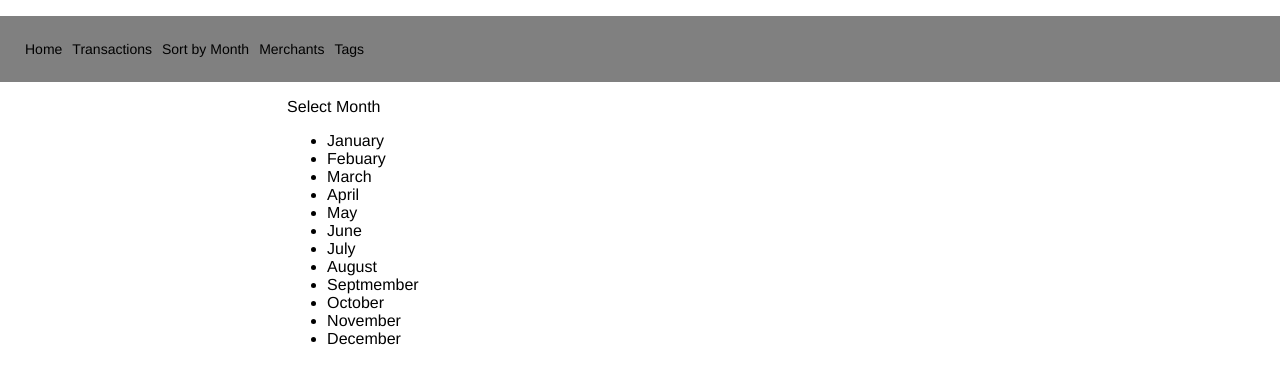
After one commit to iain2/Spending_Tracker, a Flask app: page /transactions/month in a window 1280 px wide. The commit adds this page. Shown: the top 384 px of the page. Run offline with Flask 2, Linux system fonts and the light colour scheme.

Commit message:
sort transactions by month added

```diff
--- a/controllers/transaction_controller.py
+++ b/controllers/transaction_controller.py
@@ -51,6 +51,47 @@ def delete_transaction(id):
     return redirect("/transactions")
 
 
+@transaction_blueprint.route(
+    "/transactions/month",
+)
+def month():
+
+    return render_template(
+        "transactions/month.html",
+    )
+
+
+@transaction_blueprint.route("/transactions/<month>")
+def transaction_by_month(month):
+    selected_transactions = []
+    transactions = transaction_repository.select_all()
+
+    for transaction in transactions:
+        if transaction.date.month == int(month):
+            selected_transactions.append(transaction)
+    total = total_spent(selected_transactions)
+    return render_template(
+        "transactions/show.html", transactions=selected_transactions, total=total
+    )
+
+
+#     split_date = date.split("-")
+#     date = datetime.date(0, int(split_date[0]), int(split_date[1]))
+#     # month = date.month
+#     transactions = transaction_repository.select_by_month(date)
+#     tags = tag_repository.select_all()
+#     merchants = merchant_repository.select_all()
+#     total = total_spent(transactions)
+
+#     return render_template(
+#         "transactions/month.html",
+#         transactions=transactions,
+#         merchants=merchants,
+#         tags=tags,
+#         total=total,
+#     )
+
+
 # form for new tags
 
 # form for new merchants
--- a/static/style.css
+++ b/static/style.css
@@ -21,12 +21,11 @@ body {
     grid-area: left;
 }
 
-/* Style the middle column */
+
 .middle {
     grid-area: middle;
 }
 
-/* Style the right column */
 .right {
     grid-area: right;
     width: 300px;
@@ -101,6 +100,7 @@ a:link {
 
 a:visited {
     text-decoration: none;
+    color: black;
 }
 
 a:hover {
@@ -108,7 +108,7 @@ a:hover {
 }
 
 a:active {
-    text-decoration: underline;
+    text-decoration: none;
 }
 
 .date {
--- a/templates/base.html
+++ b/templates/base.html
@@ -14,8 +14,10 @@
         <ul class="menu">
             <li><a href="/">Home</a></li>
             <li><a href="/transactions">Transactions</a></li>
+            <li><a href="/transactions/month">Sort by Month</a></li>
             <li><a href="/merchants">Merchants</a></li>
             <li><a href="/tags">Tags</a></li>
+
         </ul>
     </nav>
 </header>
--- a/templates/merchants/show.html
+++ b/templates/merchants/show.html
@@ -10,6 +10,9 @@
     <div class="transaction">
         {{transaction.name}}
         {{transaction.tag.name}}
+        <div class="date">
+            {{ transaction.date.strftime("%b %d %Y") }}
+        </div>
         <div class="amount">
             £{{transaction.amount}}
         </div>
--- a/templates/tags/show.html
+++ b/templates/tags/show.html
@@ -10,6 +10,9 @@
     <div class="transaction">
         {{transaction.name}}
         {{transaction.merchant.name}}
+        <div class="date">
+            {{ transaction.date.strftime("%b %d %Y") }}
+        </div>
         <div class="amount">
             £{{transaction.amount}}
         </div>
--- /dev/null
+++ b/templates/transactions/month.html
@@ -0,0 +1,30 @@
+{% extends "base.html" %}
+{% block content %}
+
+<main class="middle">
+
+
+
+
+
+
+    Select Month
+    <ul>
+        <li><a href="/transactions/1">January</a></li>
+        <li> <a href="/transactions/2">Febuary</a></li>
+        <li> <a href="/transactions/3">March</a></li>
+        <li> <a href="/transactions/4">April</a></li>
+        <li> <a href="/transactions/5">May</a></li>
+        <li> <a href="/transactions/6">June</a></li>
+        <li> <a href="/transactions/7">July</a></li>
+        <li> <a href="/transactions/8">August</a></li>
+        <li> <a href="/transactions/9">Septmember</a></li>
+        <li> <a href="/transactions/10">October</a></li>
+        <li> <a href="/transactions/11">November</a></li>
+        <li> <a href="/transactions/12">December</a></li>
+
+    </ul>
+
+</main>
+
+{% endblock %}
```
Also changed, not shown: console.py (+4 -5 lines), templates/transactions/show.html (added, +40 -0 lines), db/spending_manager.db.
